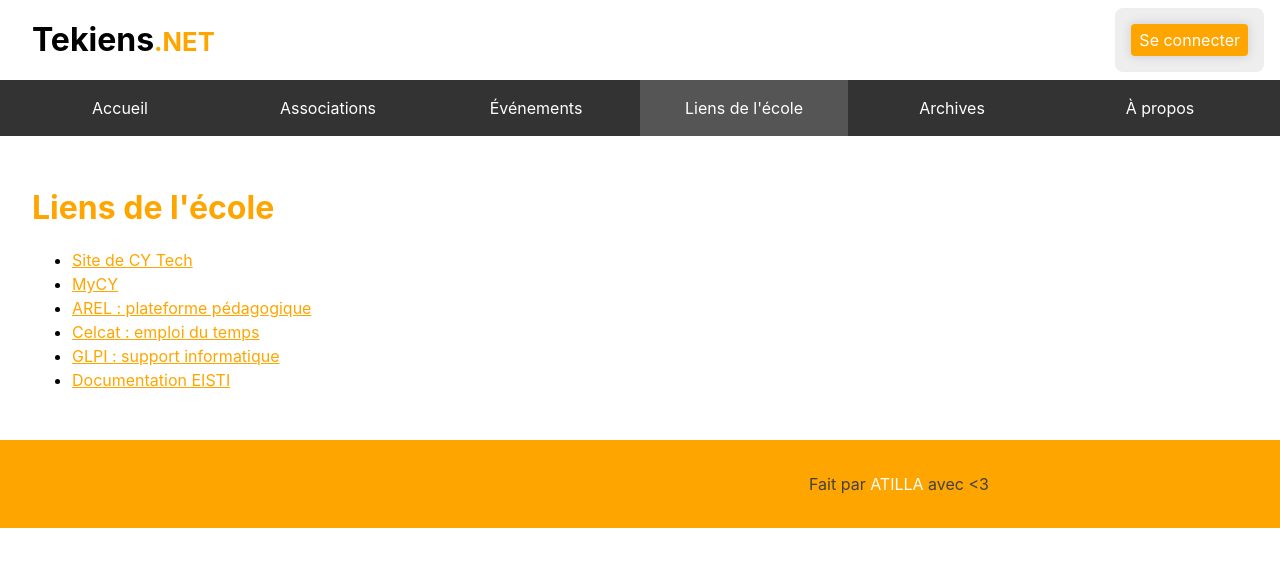
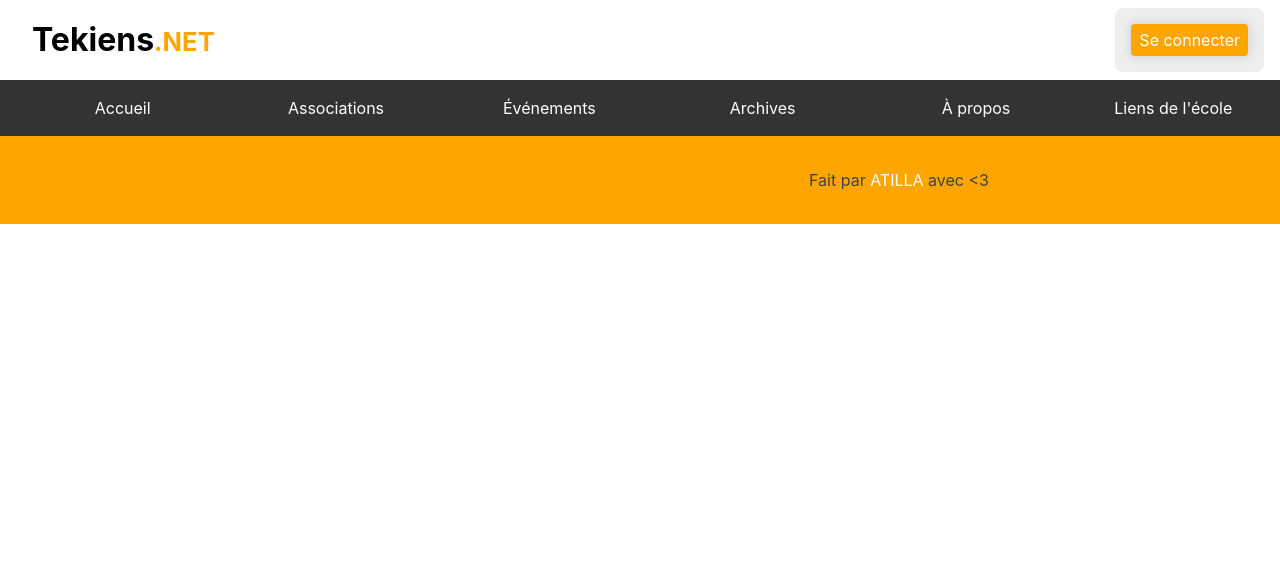
Before and after one commit to ptlc8/tekiens-net, a Vue app in the folder src/front/: page /links in a window 1280 px wide. Shown: the top 566 px of the page. Built offline with nearby package versions, Linux system fonts and the light colour scheme.

Commit message:
Déplacement des liens dans le nav

```diff
--- a/src/front/src/App.vue
+++ b/src/front/src/App.vue
@@ -1,11 +1,13 @@
 <script>
 import { RouterLink, RouterView } from 'vue-router';
 import { useSessionStore } from './stores/session';
+import { ref } from 'vue';
 
 export default {
     setup() {
         var sessionStore = useSessionStore();
-        return { sessionStore };
+        var nav = ref(null);
+        return { sessionStore, nav };
     },
     computed: {
         session() {
@@ -19,6 +21,11 @@ export default {
         async login() {
             let session = await this.sessions.create(assoId, password);
             this.sessionStore.setSessionId(session.id);
+        }
+    },
+    watch: {
+        $route() {
+            this.nav.classList.remove('open');
         }
     }
 };
@@ -53,13 +60,23 @@ export default {
                 </div>
             </template>
         </div>
-        <nav>
+        <nav ref="nav">
             <RouterLink to="/">Accueil</RouterLink>
             <RouterLink to="/assos">Associations</RouterLink>
             <RouterLink to="/events">Événements</RouterLink>
-            <RouterLink to="/links">Liens de l'école</RouterLink>
-            <a href="https://archive.tekiens.net" target="_blank">Archives</a>
+            <a target="_blank" href="https://archive.tekiens.net">Archives</a>
             <RouterLink to="/about">À propos</RouterLink>
+            <div class="school-links">
+                <a>Liens de l'école</a>
+                <div>
+                    <a target="_blank" href="https://cytech.cyu.fr/">Site de CY Tech</a>
+                    <a target="_blank" href="https://mycy.cyu.fr/">MyCY</a>
+                    <a target="_blank" href="https://arel.cy-tech.fr/">AREL : plateforme pédagogique</a>
+                    <a target="_blank" href="https://services-web.u-cergy.fr/calendar">Celcat : emploi du temps</a>
+                    <a target="_blank" href="https://glpi.cy-tech.fr/">GLPI : support informatique</a>
+                    <a target="_blank" href="https://doc.eisti.fr/">Documentation EISTI</a>
+                </div>
+            </div>
             <span class="open-button" onclick="this.parentElement.classList.toggle('open')"></span>
         </nav>
     </header>
@@ -135,7 +152,6 @@ header {
         background: #333;
         color: white;
         position: relative;
-        overflow: hidden;
         display: flex;
         padding: 0 1em;
 
@@ -155,6 +171,26 @@ header {
 
             &.router-link-active {
                 background-color: #555;
+            }
+        }
+
+        .school-links {
+            flex: 1;
+            position: relative;
+
+            > div {
+                position: absolute;
+                top: 100%;
+                left: 0;
+                width: 100%;
+                background-color: #333;
+                height: 0;
+                overflow: hidden;
+                z-index: 5;
+            }
+
+            &:hover > div {
+                height: auto;
             }
         }
 
@@ -185,6 +221,11 @@ header {
             padding: 3em 0 0 0;
             margin: 0;
             flex-direction: column;
+            overflow: hidden;
+
+            .school-links > div {
+                position: static;
+            }
         }
         nav.open {
             height: auto;
--- a/src/front/src/router.js
+++ b/src/front/src/router.js
@@ -53,14 +53,6 @@ var router = createRouter({
             }
         },
         {
-            path: '/links',
-            name: 'links',
-            component: () => import('./views/LinksView.vue'),
-            meta: {
-                title: 'Liens de l\'école - Tekiens.net'
-            }
-        },
-        {
             path: '/about',
             name: 'about',
             component: () => import('./views/AboutView.vue'),
--- a/src/front/src/views/LinksView.vue
+++ /dev/null
@@ -1,13 +0,0 @@
-<template>
-    <section>
-        <h2>Liens de l'école</h2>
-        <ul>
-            <li><a href="https://cytech.cyu.fr/">Site de CY Tech</a></li>
-            <li><a href="https://mycy.cyu.fr/">MyCY</a></li>
-            <li><a href="https://arel.cy-tech.fr/">AREL : plateforme pédagogique</a></li>
-            <li><a href="https://services-web.u-cergy.fr/calendar">Celcat : emploi du temps</a></li>
-            <li><a href="https://glpi.cy-tech.fr/">GLPI : support informatique</a></li>
-            <li><a href="https://doc.eisti.fr/">Documentation EISTI</a></li>
-        </ul>
-    </section>
-</template>
```
